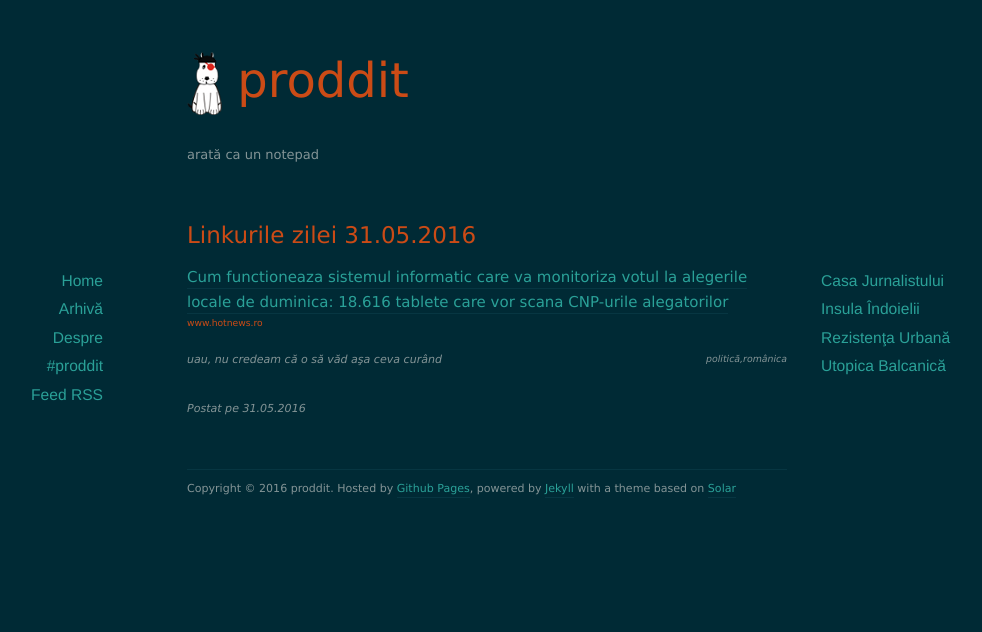
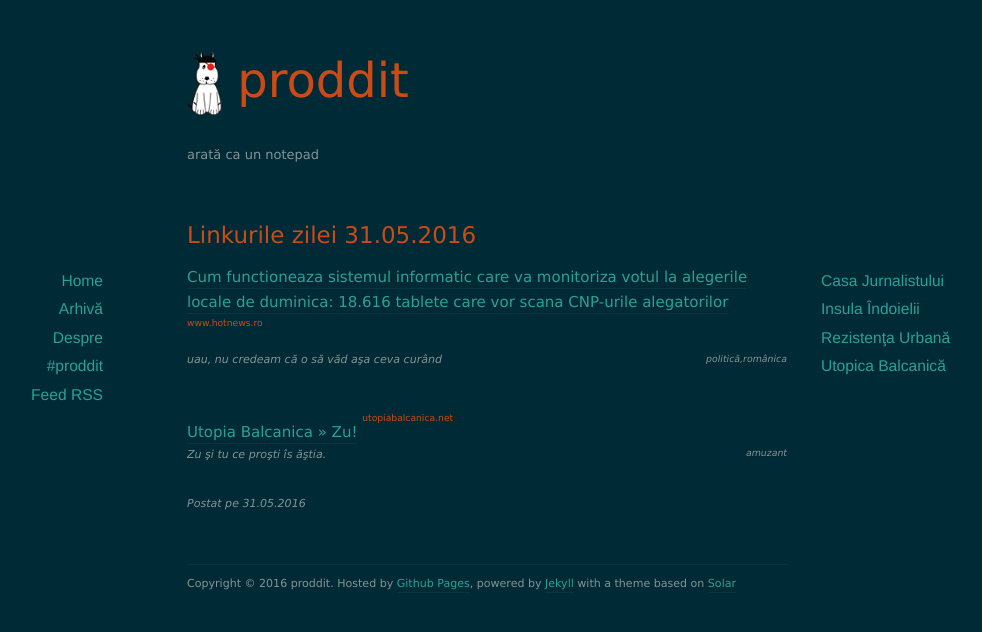
Before and after one commit to xolar/xolar.github.io, a Jekyll site: the page built from _posts/2016-05-31-linkurile-zilei.md, in a window 1280 px wide. Shown: the top 632 px of the page, without its empty margins (153-1135 px from the left). Built offline with Jekyll 4.4.1, drawn with Linux system fonts in a browser that asks for light colours; comment, search, counter and statistics services are not loaded.

Commit message:
linkurile zilei Tue May 31 21:51:10 CEST 2016

```diff
--- a/_posts/2016-05-31-linkurile-zilei.md
+++ b/_posts/2016-05-31-linkurile-zilei.md
@@ -2,10 +2,15 @@
 layout: post
 comments: true
 date:   2016-05-31 19:38
-categories: politică românica
+categories: politică,românica,amuzant
 title: Linkurile zilei 31.05.2016
 ---
 
 ## [Cum functioneaza sistemul informatic care va monitoriza votul la alegerile locale de duminica: 18.616 tablete care vor scana CNP-urile alegatorilor](http://www.hotnews.ro/stiri-alegeri_locale_2016_bucuresti-21042902-video-cum-functioneaza-sistemul-informatic-care-monitoriza-votul-alegerile-locale-duminica-18-616-tablete-care-vor-scana-cnp-urile-alegatorilor.htm) <sup><sup><sup>www.hotnews.ro</sup></sup></sup>
 <span style="float: left;" ><sup>_uau, nu credeam că o să văd aşa ceva curând_</sup></span><span style="float: right;" ><sup><sup>_politică,românica_</sup></sup></span>
 <br/>
+<br/>
+
+## [Utopia Balcanica » Zu!](http://utopiabalcanica.net/2016/05/31/zu/) <sup><sup><sup>utopiabalcanica.net</sup></sup></sup>
+<span style="float: left;" ><sup>_Zu şi tu ce proşti îs ăştia._</sup></span><span style="float: right;" ><sup><sup>_amuzant_</sup></sup></span>
+<br/>
```
